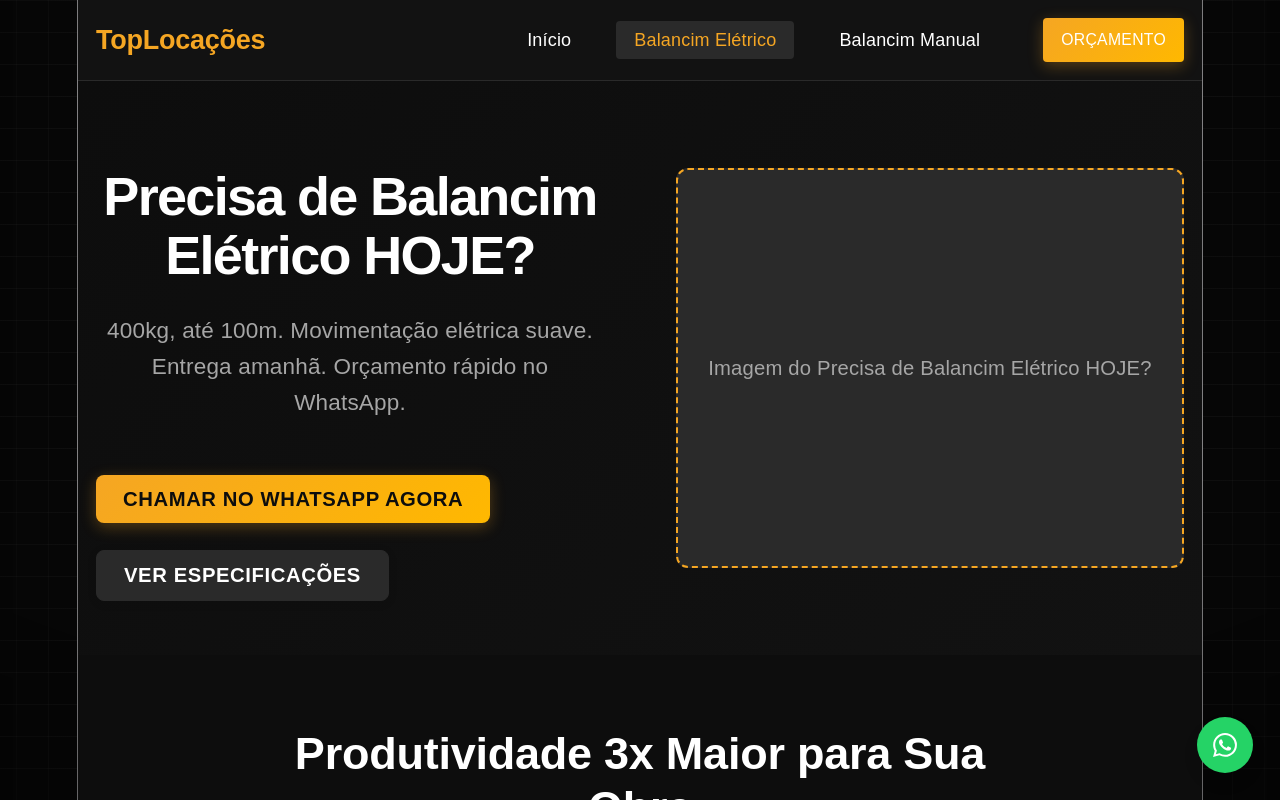
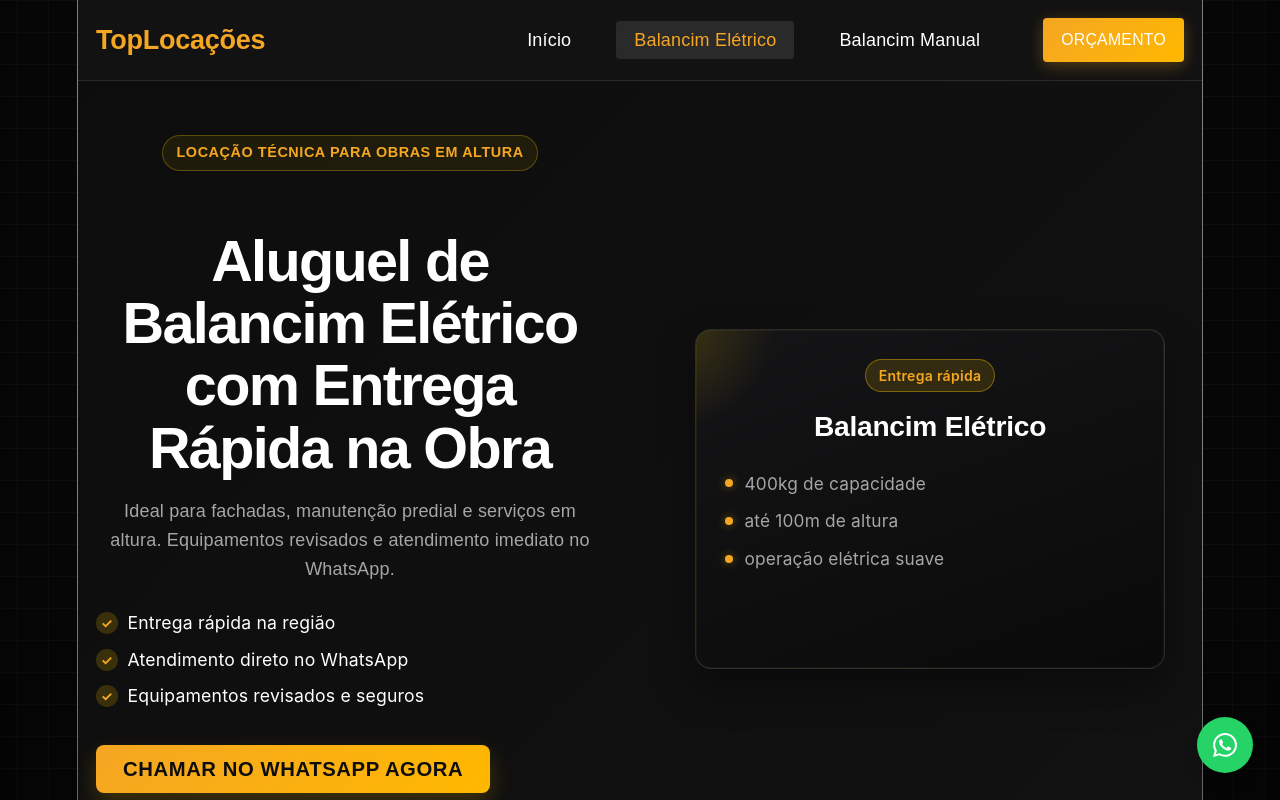
Before and after one commit to kaykyrugani/toplocacoes, a React (Vite) app: page /balancim-eletrico in a window 1280 px wide. Shown: the top 800 px of the page. Built offline with nearby package versions, Linux system fonts and the light colour scheme.

Commit message:
att hero BaEle

```diff
--- a/src/components/sections/ProductHero.css
+++ b/src/components/sections/ProductHero.css
@@ -4,6 +4,7 @@
   align-items: center;
   padding: var(--space-2xl) 0;
   background: linear-gradient(135deg, var(--bg) 0%, var(--bg-alt) 100%);
+  overflow: hidden;
 }
 
 .product-hero .container {
@@ -14,30 +15,100 @@
 }
 
 .product-hero__content {
-  max-width: 600px;
+  max-width: 620px;
+}
+
+.product-hero__eyebrow {
+  display: inline-flex;
+  align-items: center;
+  padding: 0.35rem 0.75rem;
+  border: 1px solid rgba(255, 199, 0, 0.28);
+  border-radius: 999px;
+  background: rgba(255, 199, 0, 0.08);
+  color: var(--primary);
+  font-family: var(--font-sub);
+  font-size: 0.8rem;
+  font-weight: 600;
+  letter-spacing: 0.04em;
+  text-transform: uppercase;
+  margin-bottom: var(--space-lg);
 }
 
 .product-hero__title {
   font-family: var(--font-heading);
-  font-size: 3rem;
+  font-size: clamp(2.2rem, 4.5vw, 3.4rem);
   font-weight: 700;
   color: var(--text);
-  margin-bottom: var(--space-lg);
-  line-height: 1.1;
+  margin-bottom: var(--space-md);
+  line-height: 1.08;
+  max-width: 18ch;
 }
 
 .product-hero__subtitle {
   font-family: var(--font-sub);
-  font-size: 1.25rem;
+  font-size: clamp(1rem, 1.4vw, 1.2rem);
   color: var(--text-secondary);
-  margin-bottom: var(--space-2xl);
+  margin-bottom: var(--space-lg);
   line-height: 1.6;
+  max-width: 56ch;
+}
+
+.product-hero__trust-list {
+  list-style: none;
+  padding: 0;
+  margin: 0 0 var(--space-xl);
+  display: grid;
+  gap: 0.55rem;
+}
+
+.product-hero__trust-item {
+  display: flex;
+  align-items: center;
+  gap: 0.55rem;
+  color: var(--text);
+  font-family: var(--font-body);
+  font-size: 0.98rem;
+}
+
+.product-hero__trust-icon {
+  display: inline-flex;
+  width: 1.2rem;
+  height: 1.2rem;
+  align-items: center;
+  justify-content: center;
+  border-radius: 50%;
+  background: rgba(255, 199, 0, 0.18);
+  color: var(--primary);
+  font-size: 0.75rem;
+  font-weight: 700;
+  flex-shrink: 0;
 }
 
 .product-hero__actions {
   display: flex;
-  gap: var(--space-lg);
+  gap: var(--space-md);
   flex-wrap: wrap;
+}
+
+.product-hero__actions .btn-primary {
+  box-shadow: 0 10px 22px rgba(255, 199, 0, 0.2);
+  transition: transform 0.25s ease-out, box-shadow 0.25s ease-out, filter 0.25s ease-out;
+}
+
+.product-hero__actions .btn-primary:hover {
+  transform: translateY(-2px);
+  box-shadow: 0 14px 30px rgba(255, 199, 0, 0.34);
+  filter: brightness(1.02);
+}
+
+.product-hero__actions .btn-secondary {
+  transition: border-color 0.25s ease-out, background-color 0.25s ease-out, transform 0.25s ease-out;
+}
+
+.product-hero__actions .btn-secondary:hover {
+  transform: translateY(-1px);
+  border-color: rgba(255, 199, 0, 0.48);
+  background-color: rgba(255, 199, 0, 0.08);
 }
 
 .product-hero__visual {
@@ -46,18 +117,164 @@
   align-items: center;
 }
 
-.product-hero__placeholder {
+.product-hero__tech-card {
   width: 100%;
-  height: 400px;
-  background-color: var(--surface);
-  border-radius: var(--radius-lg);
+  max-width: 470px;
+  min-height: 340px;
+  border-radius: var(--radius-xl);
+  padding: clamp(1.15rem, 2.4vw, 1.6rem);
+  background: linear-gradient(160deg, rgba(22, 22, 24, 0.96) 0%, rgba(10, 10, 11, 0.96) 100%);
+  border: 1px solid rgba(255, 255, 255, 0.12);
+  box-shadow: 0 18px 40px rgba(0, 0, 0, 0.4), 0 0 0 1px rgba(255, 199, 0, 0.06) inset;
+  color: var(--text);
+  transition: transform 0.3s ease-out, box-shadow 0.3s ease-out, border-color 0.3s ease-out;
+  position: relative;
+  overflow: hidden;
+}
+
+.product-hero__tech-card::before {
+  content: '';
+  position: absolute;
+  inset: -35% auto auto -30%;
+  width: 220px;
+  height: 220px;
+  background: radial-gradient(circle, rgba(255, 199, 0, 0.2) 0%, rgba(255, 199, 0, 0) 70%);
+  pointer-events: none;
+}
+
+.product-hero__tech-card:hover {
+  transform: translateY(-4px);
+  border-color: rgba(255, 199, 0, 0.3);
+  box-shadow: 0 24px 48px rgba(0, 0, 0, 0.5), 0 0 26px rgba(255, 199, 0, 0.14);
+}
+
+.product-hero__tech-badge {
+  display: inline-flex;
+  align-items: center;
+  padding: 0.28rem 0.7rem;
+  border-radius: 999px;
+  background: rgba(255, 199, 0, 0.14);
+  border: 1px solid rgba(255, 199, 0, 0.38);
+  color: var(--primary);
+  font-size: 0.78rem;
+  font-weight: 600;
+  letter-spacing: 0.02em;
+  margin-bottom: var(--space-md);
+  position: relative;
+  z-index: 1;
+}
+
+.product-hero__tech-title {
+  font-family: var(--font-heading);
+  font-size: clamp(1.25rem, 2.2vw, 1.7rem);
+  color: var(--text);
+  margin: 0 0 var(--space-lg);
+  position: relative;
+  z-index: 1;
+}
+
+.product-hero__tech-list {
+  list-style: none;
+  margin: 0;
+  padding: 0;
+  display: grid;
+  gap: 0.7rem;
+  position: relative;
+  z-index: 1;
+}
+
+.product-hero__tech-item {
   display: flex;
   align-items: center;
-  justify-content: center;
+  gap: 0.65rem;
   color: var(--text-secondary);
-  font-family: var(--font-sub);
-  font-size: 1.125rem;
-  border: 2px dashed var(--primary);
+  font-size: 0.96rem;
+  line-height: 1.45;
+}
+
+.product-hero__tech-dot {
+  width: 8px;
+  height: 8px;
+  border-radius: 50%;
+  background: var(--primary);
+  box-shadow: 0 0 10px rgba(255, 199, 0, 0.4);
+  flex-shrink: 0;
+}
+
+/* Animações de entrada suaves e modernas */
+.product-hero__eyebrow,
+.product-hero__title,
+.product-hero__subtitle,
+.product-hero__actions,
+.product-hero__trust-item,
+.product-hero__tech-card {
+  opacity: 0;
+  will-change: transform, opacity;
+}
+
+.product-hero__eyebrow {
+  animation: heroFadeUp 0.56s ease-out 0.08s forwards;
+}
+
+.product-hero__title {
+  animation: heroFadeUp 0.62s ease-out 0.16s forwards;
+}
+
+.product-hero__subtitle {
+  animation: heroFade 0.58s ease-out 0.26s forwards;
+}
+
+.product-hero__trust-item {
+  animation: heroFadeUp 0.56s ease-out calc(0.34s + var(--stagger-delay, 0ms)) forwards;
+}
+
+.product-hero__actions {
+  animation: heroFadeUp 0.58s ease-out 0.56s forwards;
+}
+
+.product-hero__tech-card {
+  animation: heroCardIn 0.72s ease-out 0.64s forwards;
+}
+
+@keyframes heroFadeUp {
+  from {
+    opacity: 0;
+    transform: translateY(12px);
+  }
+  to {
+    opacity: 1;
+    transform: translateY(0);
+  }
+}
+
+@keyframes heroFade {
+  from {
+    opacity: 0;
+  }
+  to {
+    opacity: 1;
+  }
+}
+
+@keyframes heroCardIn {
+  from {
+    opacity: 0;
+    transform: translateX(12px) scale(0.98);
+  }
+  to {
+    opacity: 1;
+    transform: translateX(0) scale(1);
+  }
+}
+
+@media (max-width: 900px) {
+  .product-hero .container {
+    gap: var(--space-xl);
+  }
+
+  .product-hero__title {
+    max-width: 22ch;
+  }
 }
 
 @media (max-width: 768px) {
@@ -68,23 +285,56 @@
 
   .product-hero .container {
     grid-template-columns: 1fr;
-    gap: var(--space-xl);
-    text-align: center;
+    gap: var(--space-lg);
+  }
+
+  .product-hero__content {
+    max-width: none;
+    text-align: left;
+  }
+
+  .product-hero__eyebrow {
+    margin-bottom: var(--space-md);
   }
 
   .product-hero__title {
-    font-size: 2.5rem;
+    font-size: clamp(1.9rem, 8vw, 2.4rem);
+    margin-bottom: var(--space-sm);
+    max-width: 100%;
   }
 
   .product-hero__subtitle {
-    font-size: 1.125rem;
+    font-size: 1rem;
+    margin-bottom: var(--space-md);
+    max-width: 100%;
+  }
+
+  .product-hero__trust-list {
+    margin-bottom: var(--space-lg);
+    gap: 0.5rem;
+  }
+
+  .product-hero__trust-item {
+    font-size: 0.94rem;
   }
 
   .product-hero__actions {
+    flex-direction: column;
+    align-items: stretch;
+    gap: 0.7rem;
+  }
+
+  .product-hero__actions .btn {
+    width: 100%;
     justify-content: center;
   }
 
-  .product-hero__placeholder {
-    height: 300px;
+  .product-hero__visual {
+    margin-top: var(--space-xs);
+  }
+
+  .product-hero__tech-card {
+    min-height: auto;
+    max-width: 100%;
   }
 }
--- a/src/components/sections/ProductHero.jsx
+++ b/src/components/sections/ProductHero.jsx
@@ -4,12 +4,32 @@ import Button from '../ui/Button'
 import './ProductHero.css'
 
 const ProductHero = ({ content }) => {
+  const trustBullets = content.trustBullets || []
+  const visualHighlights = content.visualCard?.highlights || []
+
   return (
     <section className="product-hero">
       <Container>
         <div className="product-hero__content">
+          {content.eyebrow && <p className="product-hero__eyebrow">{content.eyebrow}</p>}
+
           <h1 className="product-hero__title">{content.title}</h1>
           <p className="product-hero__subtitle">{content.subtitle}</p>
+
+          {trustBullets.length > 0 && (
+            <ul className="product-hero__trust-list" aria-label="Pontos de confiança do serviço">
+              {trustBullets.map((item, index) => (
+                <li
+                  key={`${item}-${index}`}
+                  className="product-hero__trust-item"
+                  style={{ '--stagger-delay': `${index * 100}ms` }}
+                >
+                  <span className="product-hero__trust-icon" aria-hidden="true">✓</span>
+                  <span>{item}</span>
+                </li>
+              ))}
+            </ul>
+          )}
 
           <div className="product-hero__actions">
             <Button
@@ -34,10 +54,26 @@ const ProductHero = ({ content }) => {
         </div>
 
         <div className="product-hero__visual">
-          {/* Placeholder para imagem principal do produto */}
-          <div className="product-hero__placeholder" role="img" aria-label="Imagem do produto">
-            <span>Imagem do {content.title}</span>
-          </div>
+          <article className="product-hero__tech-card" aria-label="Painel técnico do balancim elétrico">
+            {content.visualCard?.badge && (
+              <span className="product-hero__tech-badge">{content.visualCard.badge}</span>
+            )}
+
+            <h2 className="product-hero__tech-title">
+              {content.visualCard?.title || content.title}
+            </h2>
+
+            {visualHighlights.length > 0 && (
+              <ul className="product-hero__tech-list" aria-label="Especificações rápidas">
+                {visualHighlights.map((highlight, index) => (
+                  <li key={`${highlight}-${index}`} className="product-hero__tech-item">
+                    <span className="product-hero__tech-dot" aria-hidden="true"></span>
+                    <span>{highlight}</span>
+                  </li>
+                ))}
+              </ul>
+            )}
+          </article>
         </div>
       </Container>
     </section>
--- a/src/data/balancimEletricoContent.js
+++ b/src/data/balancimEletricoContent.js
@@ -1,14 +1,29 @@
 export const balancimEletricoContent = {
   hero: {
-    title: "Precisa de Balancim Elétrico HOJE?",
-    subtitle: "400kg, até 100m. Movimentação elétrica suave. Entrega amanhã. Orçamento rápido no WhatsApp.",
+    eyebrow: "Locação técnica para obras em altura",
+    title: "Aluguel de Balancim Elétrico com Entrega Rápida na Obra",
+    subtitle: "Ideal para fachadas, manutenção predial e serviços em altura. Equipamentos revisados e atendimento imediato no WhatsApp.",
+    trustBullets: [
+      "Entrega rápida na região",
+      "Atendimento direto no WhatsApp",
+      "Equipamentos revisados e seguros"
+    ],
+    visualCard: {
+      title: "Balancim Elétrico",
+      badge: "Entrega rápida",
+      highlights: [
+        "400kg de capacidade",
+        "até 100m de altura",
+        "operação elétrica suave"
+      ]
+    },
     primaryCTA: {
-      text: "Chamar no WhatsApp Agora",
+      text: "CHAMAR NO WHATSAPP AGORA",
       whatsapp: "5500000000000",
       message: "Olá, preciso de balancim elétrico urgente para minha obra. Podem me atender hoje?"
     },
     secondaryCTA: {
-      text: "Ver Especificações",
+      text: "Ver ficha técnica",
       href: "#especificacoes"
     }
   },
```
Also changed, not shown: 1 other file (tests, documents, lock files or other folders).
